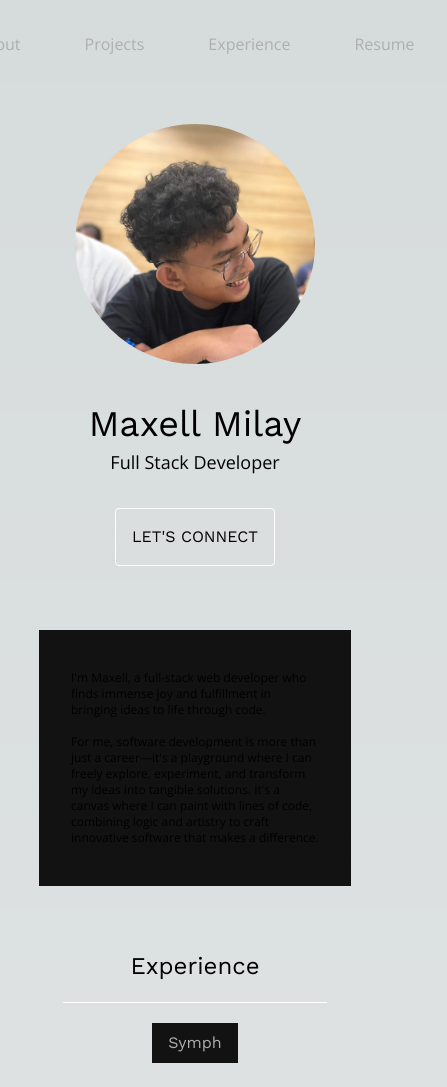
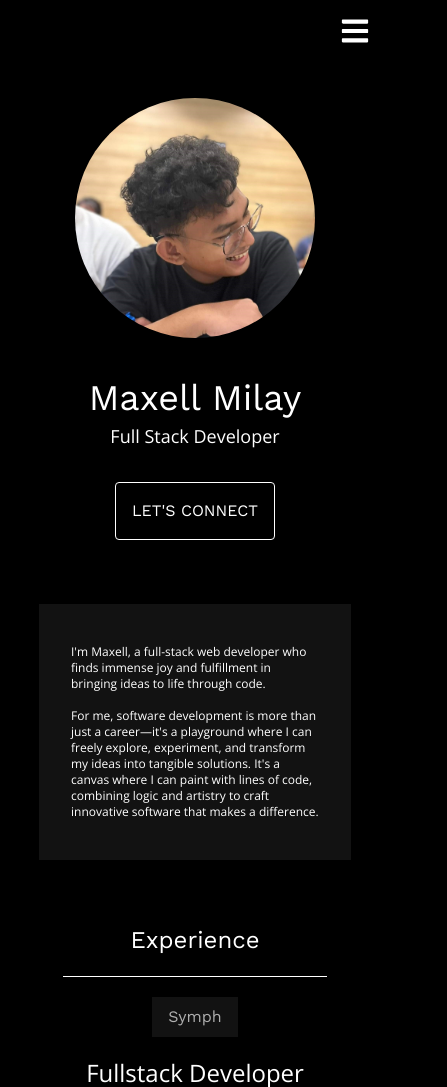
Before and after one commit to maxellmilay/personal-website-v2, a Next.js app: page / in a window 390 px wide. Shown: the top 1087 px of the page, 447 px wide, since content can reach past the window. Built offline with nearby package versions, Linux system fonts and the light colour scheme.

Commit message:
[UI][Maxell] fixed persisting navbar bug

```diff
--- a/package.json
+++ b/package.json
@@ -18,7 +18,8 @@
     "react": "18.2.0",
     "react-dom": "18.2.0",
     "react-icons": "^4.10.1",
-    "typescript": "5.1.6"
+    "typescript": "5.1.6",
+    "usehooks-ts": "^2.9.1"
   },
   "devDependencies": {
     "autoprefixer": "^10.4.14",
--- a/src/app/globals.css
+++ b/src/app/globals.css
@@ -17,11 +17,6 @@
 }
 
 body {
-  color: rgb(var(--foreground-rgb));
-  background: linear-gradient(
-      to bottom,
-      transparent,
-      rgb(var(--background-end-rgb))
-    )
-    rgb(var(--background-start-rgb));
+  color: white;
+  background: black;
 }
--- a/src/components/Experience.tsx
+++ b/src/components/Experience.tsx
@@ -4,11 +4,11 @@ import React, { useState } from 'react';
 import { work, open } from '@/utils/font';
 import experience from '@/data/experience';
 import { FaCaretRight } from 'react-icons/fa';
-import useScreen from '@/hooks/useScreen';
+import useWindowSize from '@/hooks/useScreen';
 
 function Experience() {
   const [currentExperience, setCurrentExperience] = useState(experience[0]);
-  const [windowSize] = useScreen();
+  const windowSize = useWindowSize();
 
   return (
     <div id="experience" className="flex flex-col mb-16">
@@ -26,7 +26,7 @@ function Experience() {
               </button>
             );
           })}
-          {windowSize > 720 && (
+          {windowSize.width > 720 && (
             <div className="border-l border-[#212121] h-9 flex justify-center py-2" />
           )}
         </div>
--- a/src/components/Navbar.tsx
+++ b/src/components/Navbar.tsx
@@ -1,35 +1,23 @@
 'use client';
 
-import React, { useState, useEffect } from 'react';
+import React, { useState } from 'react';
 import { open } from '@/utils/font';
-import useScreen from '@/hooks/useScreen';
+import useWindowSize from '@/hooks/useScreen';
 import { FaBars } from 'react-icons/fa';
 import Link from 'next/link';
 
 function Navbar() {
   const [isOpen, setIsOpen] = useState(false);
-  const [isCompressed, setIsCompressed] = useState(false);
 
   const handleDropdownClick = () => {
     setIsOpen(!isOpen);
   };
 
-  const [windowSize] = useScreen();
-  useEffect(() => {
-    if (windowSize === -1) {
-      return;
-    }
-
-    if (windowSize > 640) {
-      setIsCompressed(false);
-    } else {
-      setIsCompressed(true);
-    }
-  }, [windowSize]);
+  const windowSize = useWindowSize();
 
   return (
     <div>
-      {!isCompressed ? (
+      {windowSize.width > 640 ? (
         <div
           className={`flex ${open.className} font-thin my-5 justify-center lg:justify-end lg:px-16`}
         >
--- a/src/hooks/useScreen.tsx
+++ b/src/hooks/useScreen.tsx
@@ -1,19 +1,22 @@
-import { useEffect, useState } from 'react';
+import React from 'react';
 
-function useScreen() {
-  const [windowSize, setWindowSize] = useState(-1);
+export default function useWindowSize() {
+  const [windowSize, setWindowSize] = React.useState({
+    width: window.innerWidth,
+    height: window.innerHeight,
+  });
 
-  useEffect(() => {
-    function handleWindowResize() {
-      setWindowSize(window.innerWidth);
-    }
+  function changeWindowSize() {
+    setWindowSize({ width: window.innerWidth, height: window.innerHeight });
+  }
 
-    window.addEventListener('resize', handleWindowResize);
+  React.useEffect(() => {
+    window.addEventListener('resize', changeWindowSize);
 
-    return () => window.removeEventListener('resize', handleWindowResize);
+    return () => {
+      window.removeEventListener('resize', changeWindowSize);
+    };
   }, []);
 
-  return [windowSize];
+  return windowSize;
 }
-
-export default useScreen;
```
Also changed, not shown: 1 other file (tests, documents, lock files or other folders).
